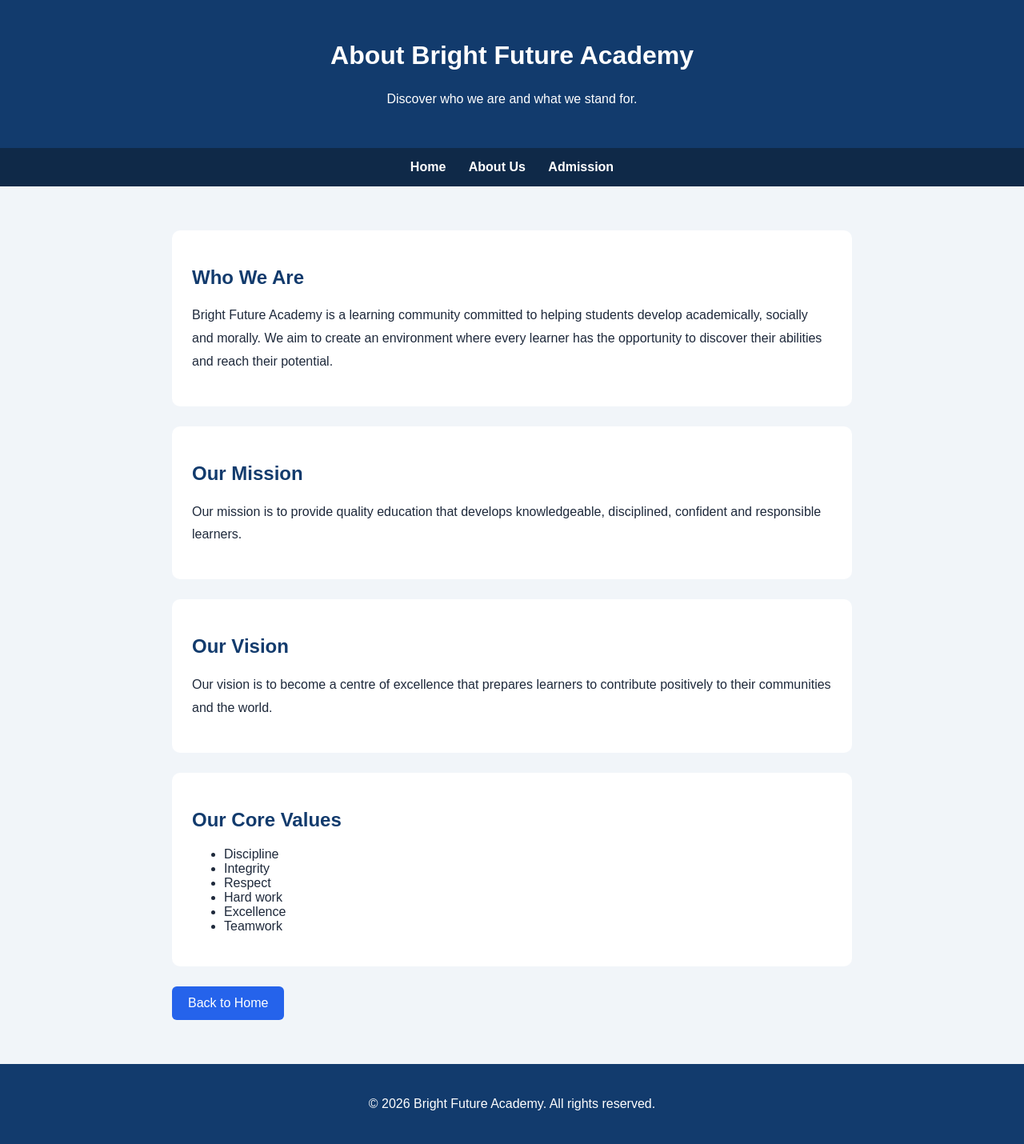
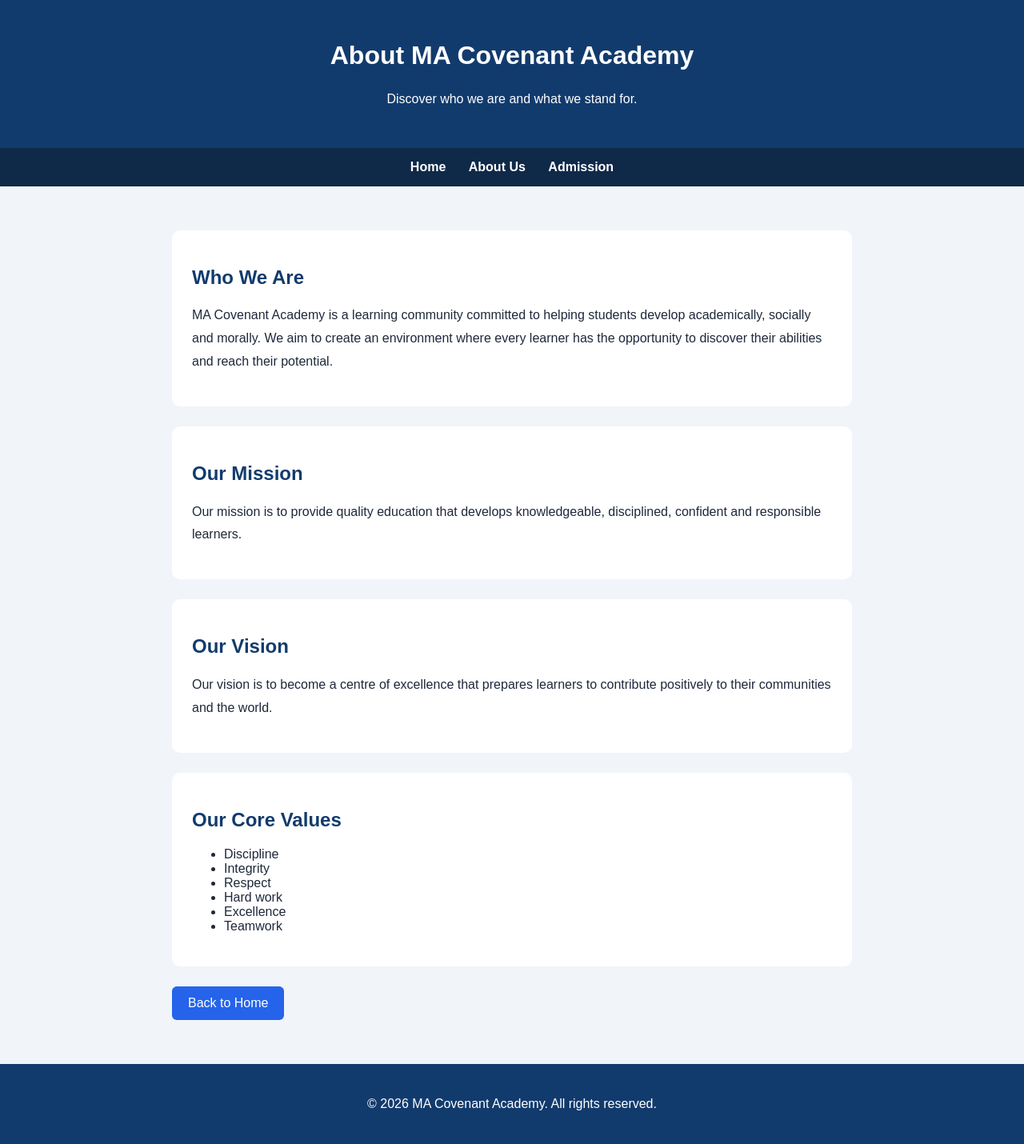
Before and after one commit to maudamemmanuel7-lgtm/App, a Flask app: page /about in a window 1280 px wide. Shown: the whole page at 80% size. Run offline with Flask 3, Linux system fonts and the light colour scheme.

Commit message:
Update about.html

```diff
--- a/templates/about.html
+++ b/templates/about.html
@@ -2,7 +2,7 @@
 <head>
     <meta charset="UTF-8">
     <meta name="viewport" content="width=device-width, initial-scale=1.0">
-    <title>About Us | Bright Future Academy</title><style>
+    <title>About Us | MA Covenant Academy</title><style>
     body {
         margin: 0;
         font-family: Arial, sans-serif;
@@ -85,7 +85,7 @@
 </style>
 
 </head><body><header>
-    <h1>About Bright Future Academy</h1>
+    <h1>About MA Covenant Academy</h1>
     <p>Discover who we are and what we stand for.</p>
 </header>
 
@@ -100,7 +100,7 @@
     <section class="card">
         <h2>Who We Are</h2>
         <p>
-            Bright Future Academy is a learning community committed to
+            MA Covenant Academy is a learning community committed to
             helping students develop academically, socially and morally.
             We aim to create an environment where every learner has the
             opportunity to discover their abilities and reach their potential.
@@ -140,7 +140,7 @@
 </main>
 
 <footer>
-    <p>&copy; 2026 Bright Future Academy. All rights reserved.</p>
+    <p>&copy; 2026 MA Covenant Academy. All rights reserved.</p>
 </footer>
 
 </body>
```
